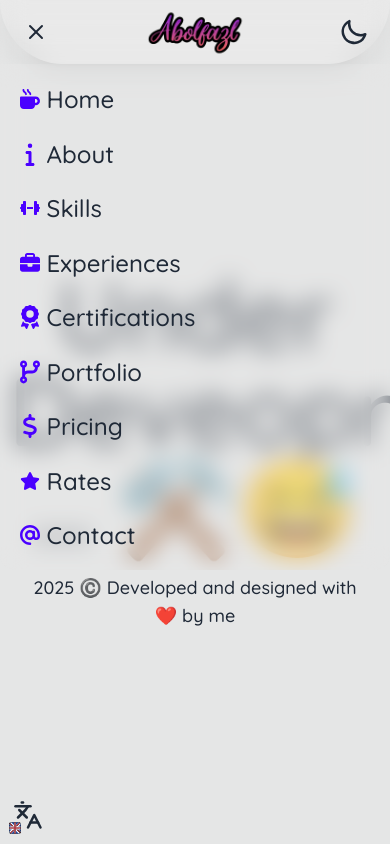
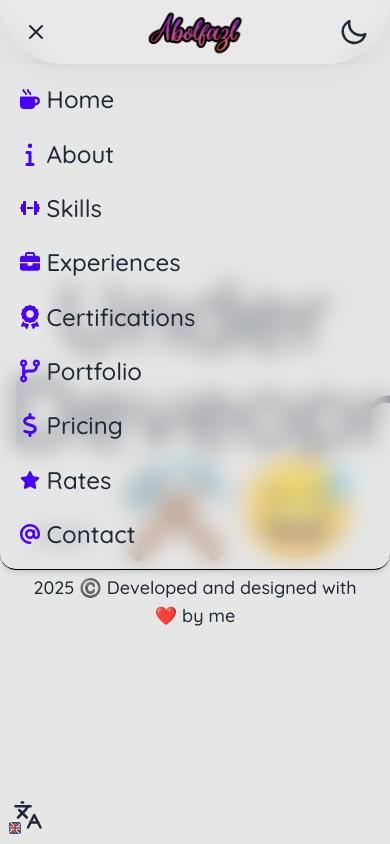
Before and after one commit to abolraj/me-react, a React (Vite) app: page /contact in a window 390 px wide. Both pictures are taken after a click on the button 36 px from the left and 32 px from the top of the page. Shown: the top 844 px of the page. Built offline with nearby package versions, Linux system fonts and the light colour scheme.

Commit message:
fix(components/Navigation): Fix bottom border color to differ

```diff
--- a/src/components/Navigation.jsx
+++ b/src/components/Navigation.jsx
@@ -51,7 +51,7 @@ export default function Navigation({ ...props }) {
                 <Menu className="size-full p-2 md:p-4 transition-opacity left-0 top-0 absolute group-data-[showed-menu=1]:opacity-0" />
                 <X className="size-full max-sm:p-2 md:p-4 transition-opacit left-0 top-0 absolute opacity-0 group-data-[showed-menu=1]:opacity-100" />
             </button>
-            <ul tabIndex="0" className="max-lg:absolute max-lg:backdrop-blur-md max-lg:bg-base-300/40 max-lg:h-0 transition-[height,opacity] max-lg:group-data-[showed-menu=0]:opacity-0 max-lg:group-data-[showed-menu=1]:h-[max(60vh,20rem)] max-lg:top-16 z-0 left-0 max-lg:w-screen  flex-nowrap overflow-x-auto max-lg:flex-col max-lg:items-start flex justify-around gap-2 max-lg:p-3 overflow-hidden max-lg:overflow-auto rounded-b-box">
+            <ul tabIndex="0" className="max-lg:absolute max-lg:backdrop-blur-md max-lg:bg-base-300/40 max-lg:h-0 border-black max-lg:border-b max-lg:shadow-md transition-[height,opacity] max-lg:group-data-[showed-menu=0]:opacity-0 max-lg:group-data-[showed-menu=1]:h-[max(60vh,20rem)] max-lg:top-16 z-0 left-0 max-lg:w-screen  flex-nowrap overflow-x-auto max-lg:flex-col max-lg:items-start flex justify-around gap-2 max-lg:p-3 overflow-hidden max-lg:overflow-auto rounded-b-box">
                 {navItems.map((item, index) => (
                     <li key={index} className={`${item.label === t("navigation.items.0.label") ? 'active' : ''}`}>
                         <a className="text-base-content max-lg:ps-2 text-2xl lg:text-lg  p-1" href={item.href}>
```
